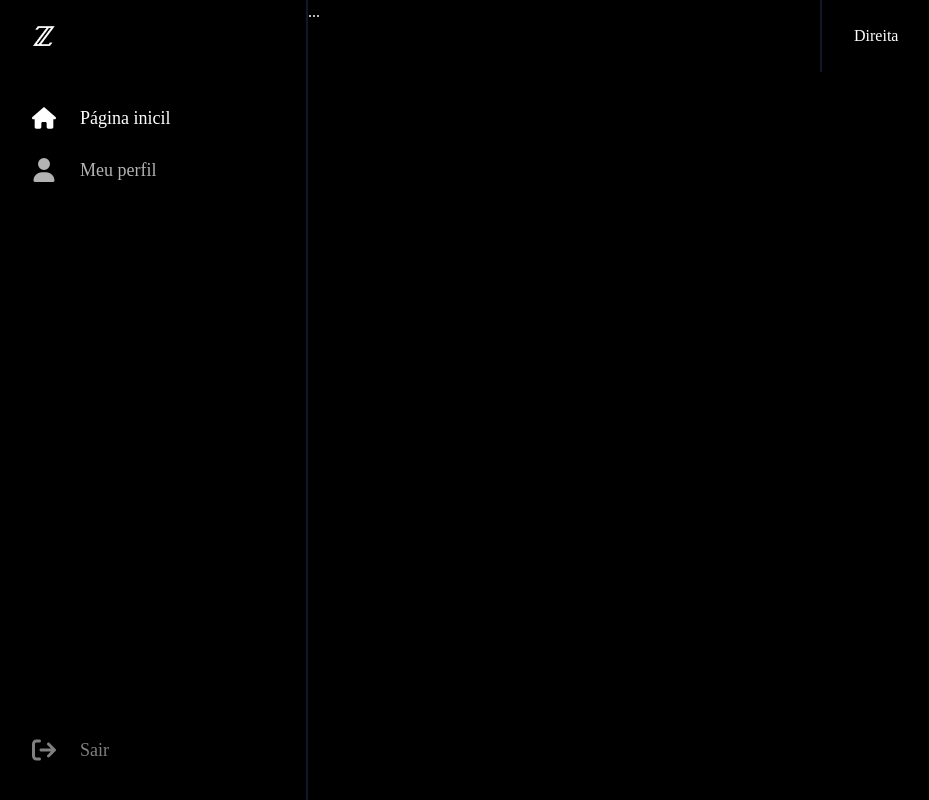
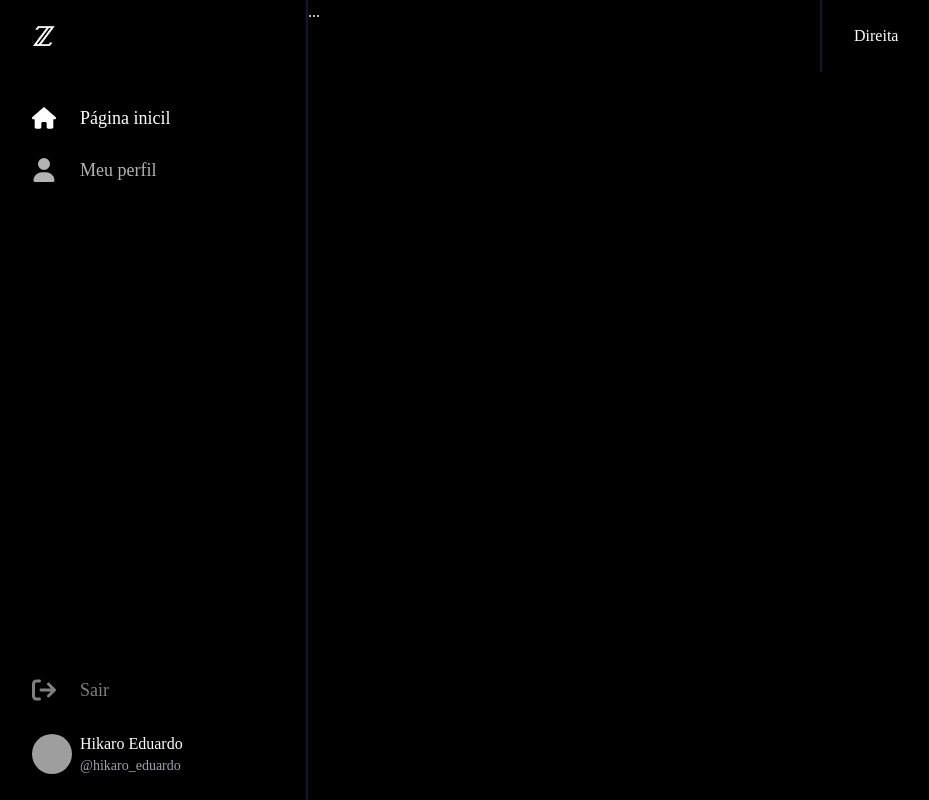
Before and after one commit to hikaroeduardo/front-twitter, a Next.js app: page /home in a window 1280 px wide. Shown: the whole page, without its empty margins (28-957 px from the left). Built offline with nearby package versions, Linux system fonts and the light colour scheme; grey boxes are pictures that could not be loaded.

Commit message:
feat: finalized navigation menu

```diff
--- a/src/app/(ui)/layout.tsx
+++ b/src/app/(ui)/layout.tsx
@@ -6,6 +6,7 @@
 import { faHouse } from "@fortawesome/free-solid-svg-icons";
 import { faUser } from "@fortawesome/free-solid-svg-icons";
 import { NavLogout } from "@/components/nav/nav-logout";
+import { NavMyProfile } from "@/components/nav/nav-myprofile";
 
 type Props = {
     children: ReactNode;
@@ -14,7 +15,7 @@
 export default function Layout({ children }: Props) {
     return (
         <main className="min-h-screen flex justify-center mx-auto max-w-7xl">
-            <section className="flex lg:flex flex-col sticky top-0 h-screen w-72 px-3 border-r-2 border-gray-900">
+            <section className="hidden lg:flex flex-col sticky top-0 h-screen w-72 px-3 border-r-2 border-gray-900">
                 <div className="flex-1 mt-6">
                     <Logo size={24} />
 
@@ -30,6 +31,7 @@
 
                 <div className="mb-6 flex flex-col gap-4">
                     <NavLogout />
+                    <NavMyProfile />
                 </div>
             </section>
 
--- /dev/null
+++ b/src/components/nav/nav-myprofile.tsx
@@ -0,0 +1,28 @@
+import Link from "next/link";
+
+import { user } from "@/data/user";
+
+export const NavMyProfile = () => {
+    return (
+        <div className="flex items-center">
+            <div className="size-10 mr-2 rounded-full overflow-hidden">
+                <Link href={`/${user.slug}`}>
+                    <img
+                        src={user.avatar}
+                        alt={user.name}
+                        className="size-full"
+                    />
+                </Link>
+            </div>
+
+            <div className="flex-1 overflow-hidden">
+                <Link href={`/${user.slug}`} className="block truncate">
+                    {user.name}
+                </Link>
+                <div className="truncate text-sm text-gray-400">
+                    @{user.slug}
+                </div>
+            </div>
+        </div>
+    );
+};
```
